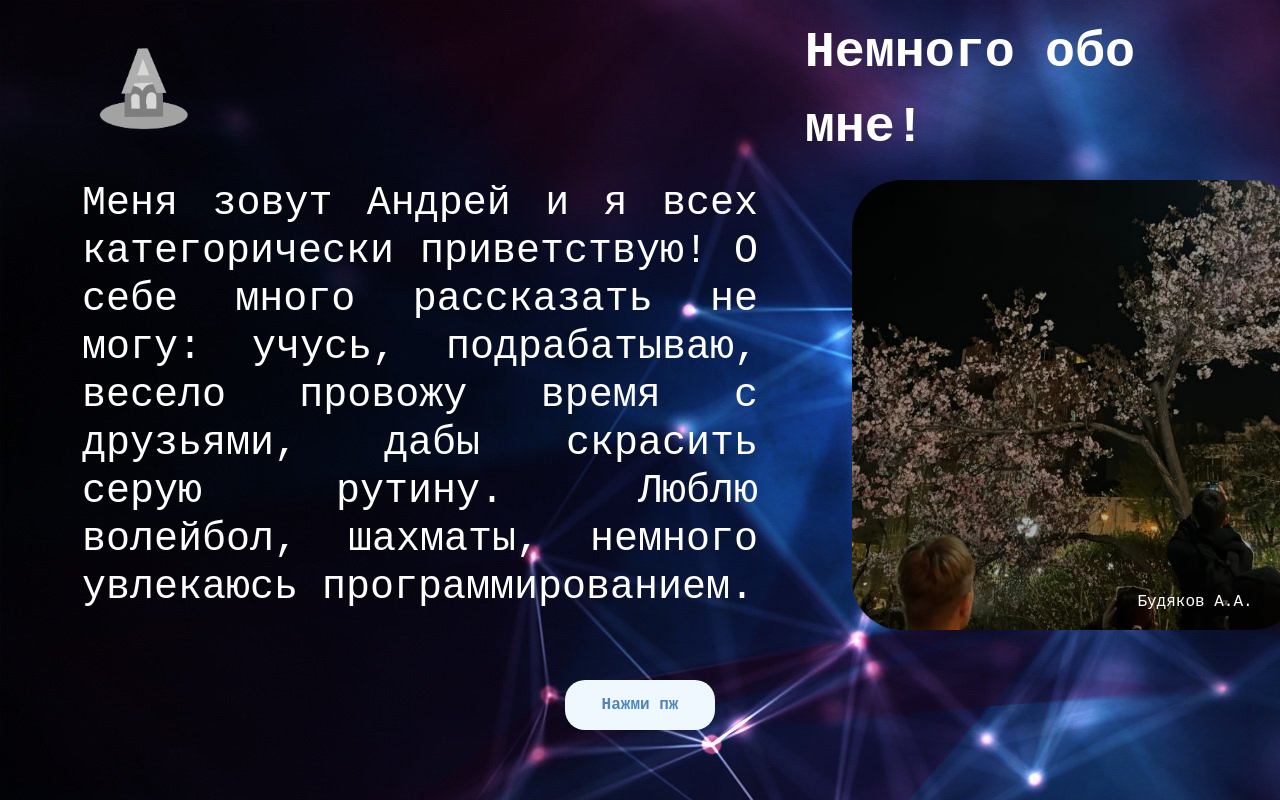
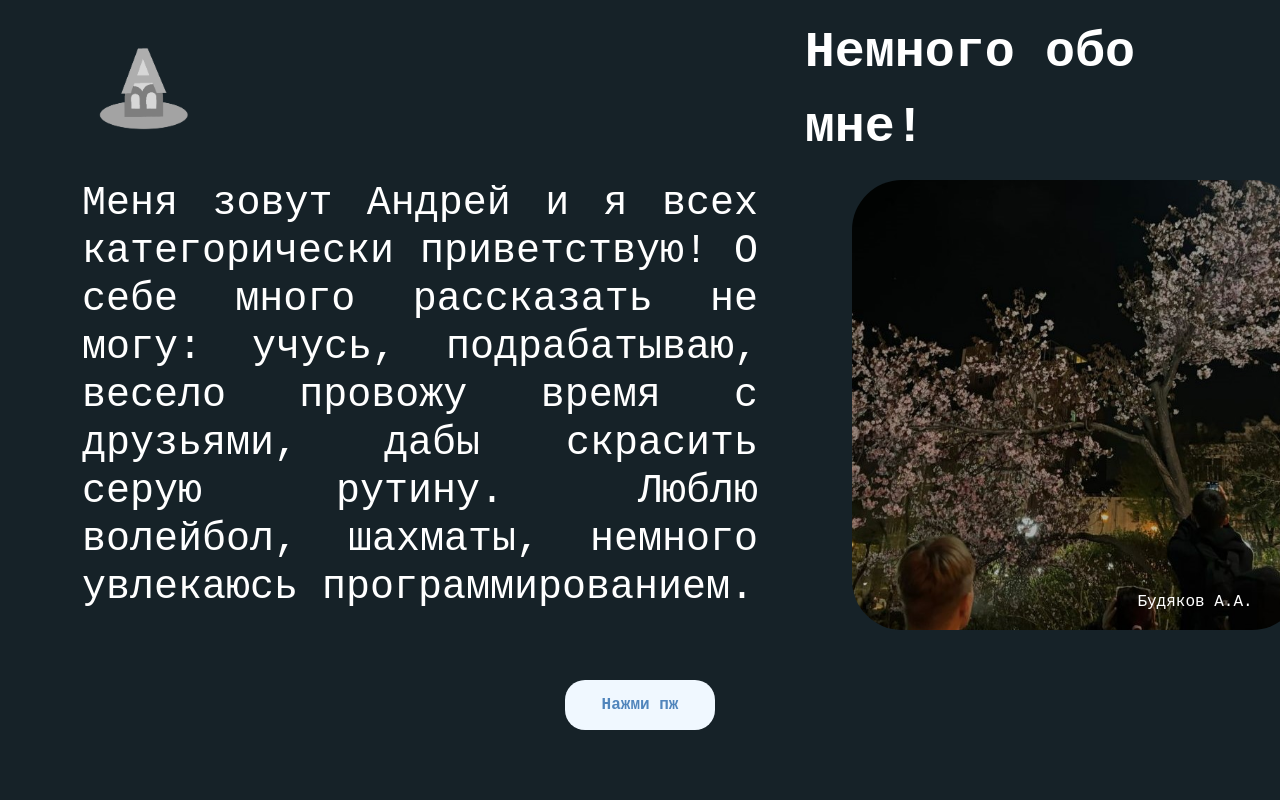
Before and after one commit to AndersenY/PT_site, a PHP site: page / in a window 1280 px wide; the page is wider, and only the part inside the window is pictured. Run offline with PHP 8.4, Linux system fonts and the light colour scheme.

Commit message:
Update style.css

```diff
--- a/css/style.css
+++ b/css/style.css
@@ -1,6 +1,5 @@
 body {
     background-color: #162228;
-    background-image: url(/images/1614647021_74-p-sovremennii-fon-dlya-fotoshopa-88.jpg);
     font-family: 'Courier New', Courier, monospace;
     color: white;
 }
```
